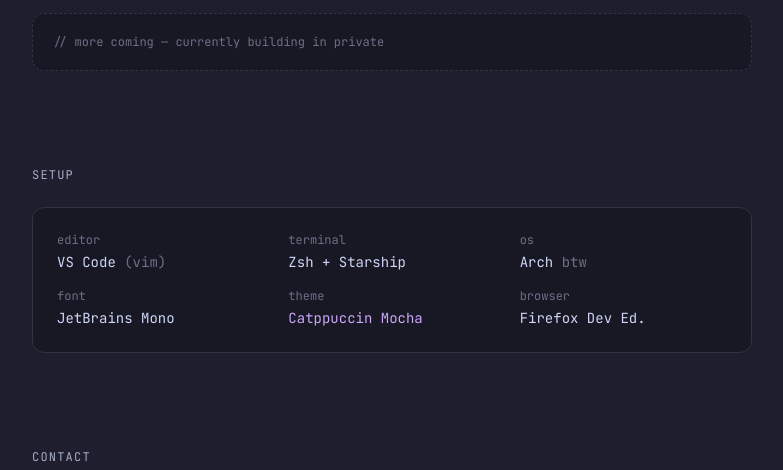
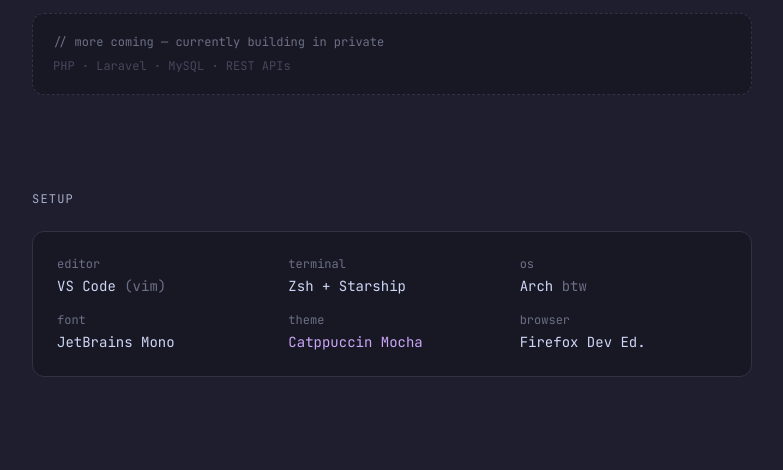
Before and after one commit to velynox/velynox.de, a plain HTML site: page index.html in a window 1280 px wide. Shown: the part 1230-1700 px from the top of the page, without its empty margins (248-1031 px from the left). Drawn offline with nearby package versions, Linux system fonts and the light colour scheme.

Commit message:
refactor: add id to setup section, improve projects placeholder

```diff
--- a/index.html
+++ b/index.html
@@ -247,13 +247,14 @@
           </a>
 
           <div class="bg-ctp-mantle border border-ctp-surface0 border-dashed rounded-xl p-5">
-            <p class="text-ctp-overlay0 text-xs">// more coming — currently building in private</p>
+            <p class="text-ctp-overlay0 text-xs mb-1">// more coming — currently building in private</p>
+            <p class="text-ctp-surface1 text-xs mt-2">PHP · Laravel · MySQL · REST APIs</p>
           </div>
 
         </div>
       </section>
 
-      <section>
+      <section id="setup">
         <h2 class="text-xs uppercase tracking-widest text-ctp-subtext0 mb-6">
           Setup
         </h2>
```
